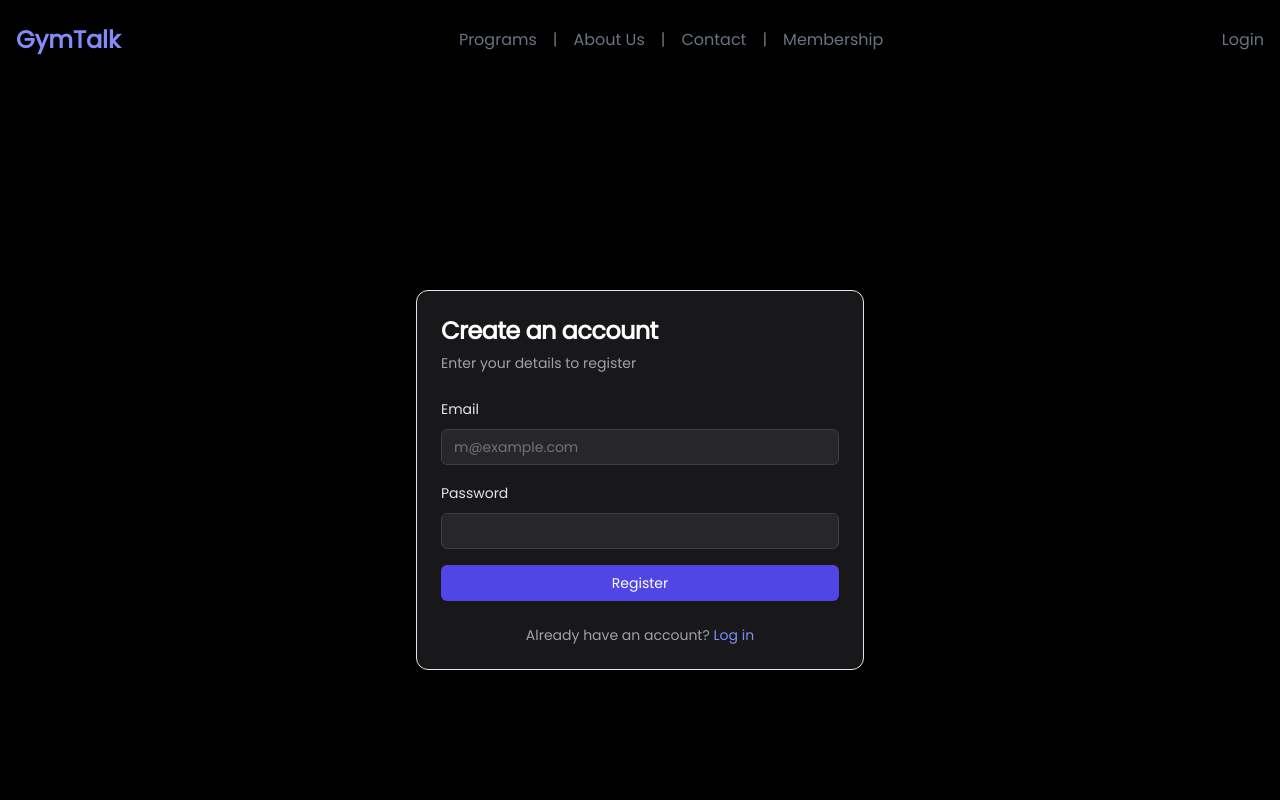
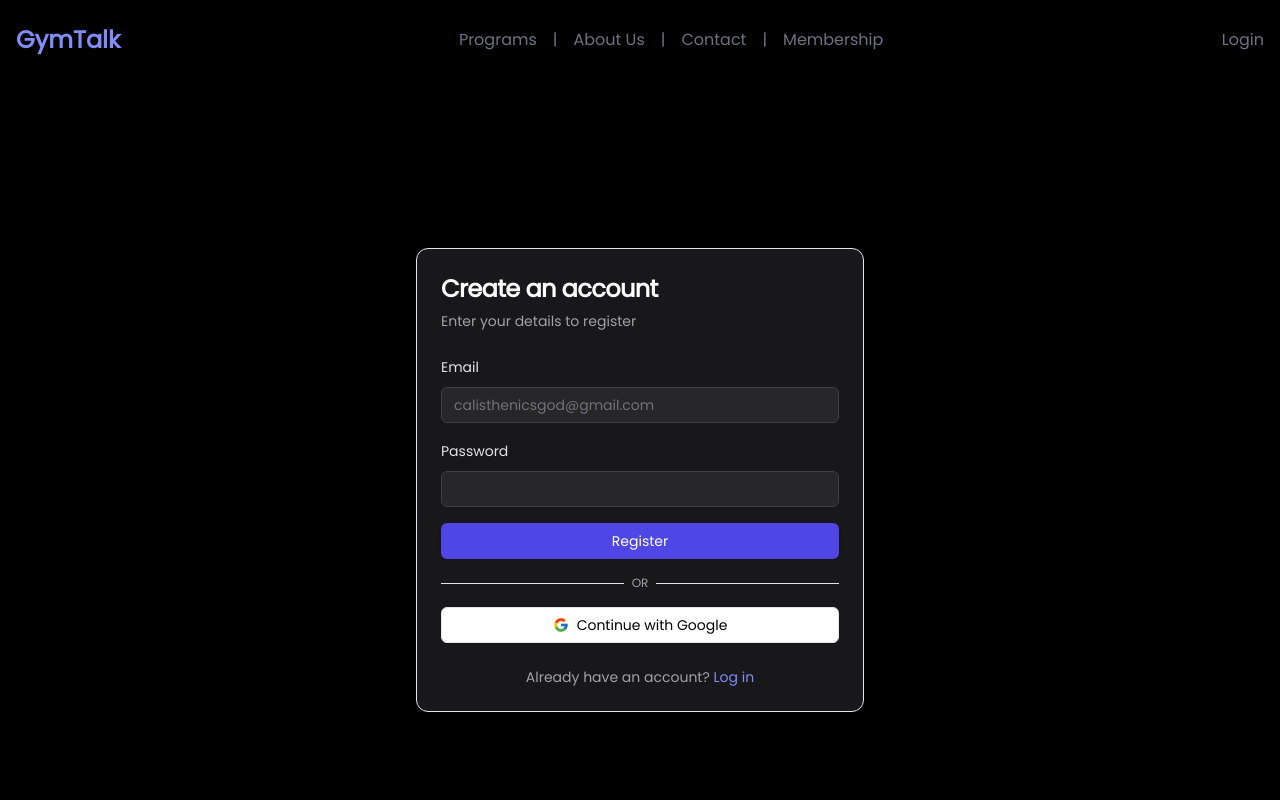
Before and after one commit to Eric0M/GymTalk, a Next.js app: page /register in a window 1280 px wide. Shown: the top 800 px of the page. Built offline with nearby package versions, Linux system fonts and the light colour scheme.

Commit message:
Re-added google login

```diff
--- a/app/components/login/login.tsx
+++ b/app/components/login/login.tsx
@@ -17,13 +17,12 @@ import { signIn, useSession } from "next-auth/react";
 import { useRouter } from "next/navigation";
 
 export default function LoginScreen() {
-  // const { data: session } = useSession();
-  // const router = useRouter();
+  const { data: session } = useSession();
+  const router = useRouter();
 
-  // TODO: Add login functionality
-  // if (session) {
-  //   router.replace("/profile");
-  // }
+  if (session) {
+    router.replace("/profile");
+  }
   return (
     <div className="min-h-screen bg-black flex items-center justify-center p-4">
       <Card className="w-full max-w-md bg-zinc-900 text-white">
@@ -62,22 +61,22 @@ export default function LoginScreen() {
               Log in
             </Button>
           </form>
-          {/* <div className="relative">
+          <div className="relative">
             <div className="absolute inset-0 flex items-center">
               <Separator className="w-full" />
             </div>
             <div className="relative flex justify-center text-xs uppercase">
               <span className="bg-zinc-900 px-2 text-zinc-400">Or</span>
             </div>
-          </div> */}
-          {/* <Button
+          </div>
+          <Button
             variant="outline"
             className="w-full bg-white text-black hover:bg-zinc-200 hover:text-black"
             onClick={() => signIn("google")}
           >
             <FcGoogle className="mr-2 h-4 w-4" />
             Continue with Google
-          </Button> */}
+          </Button>
         </CardContent>
         <CardFooter className="flex justify-center">
           <p className="text-sm text-zinc-400">
--- a/app/components/register/register.tsx
+++ b/app/components/register/register.tsx
@@ -48,7 +48,7 @@ export default function Register() {
               <Input
                 id="email"
                 type="email"
-                placeholder="m@example.com"
+                placeholder="calisthenicsgod@gmail.com"
                 required
                 className="bg-zinc-800 border-zinc-700 text-white"
                 disabled={isLoading}
@@ -75,16 +75,16 @@ export default function Register() {
               Register
             </Button>
           </form>
-          {/* <div className="relative">
+          <div className="relative">
             <div className="absolute inset-0 flex items-center">
               <Separator className="w-full" />
             </div>
             <div className="relative flex justify-center text-xs uppercase">
               <span className="bg-zinc-900 px-2 text-zinc-400">Or</span>
             </div>
-          </div> */}
+          </div>
           {/* TODO : Add google login */}
-          {/* <Button
+          <Button
             variant="outline"
             type="button"
             disabled={isLoading}
@@ -96,7 +96,7 @@ export default function Register() {
               <FcGoogle className="mr-2 h-4 w-4" />
             )}{" "}
             Continue with Google
-          </Button> */}
+          </Button>
         </CardContent>
         <CardFooter className="flex justify-center">
           <p className="text-sm text-zinc-400">
```
